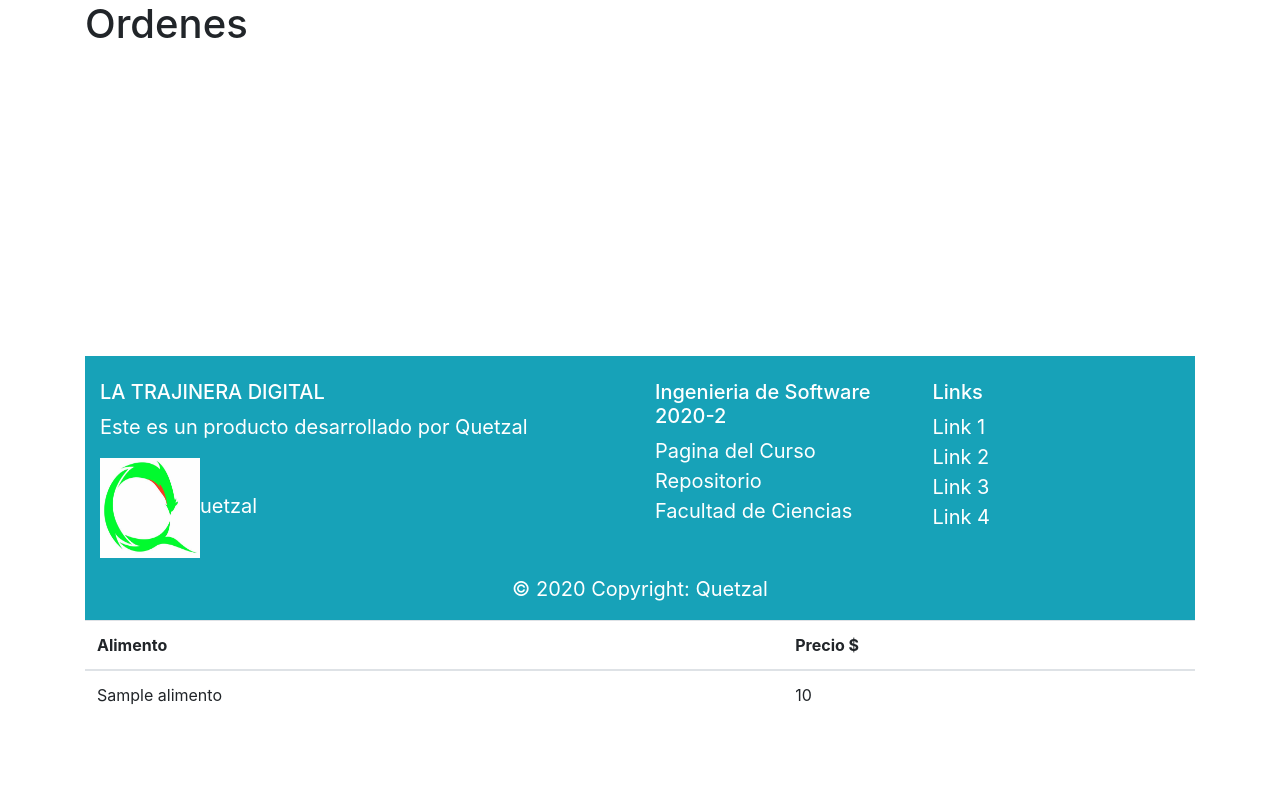
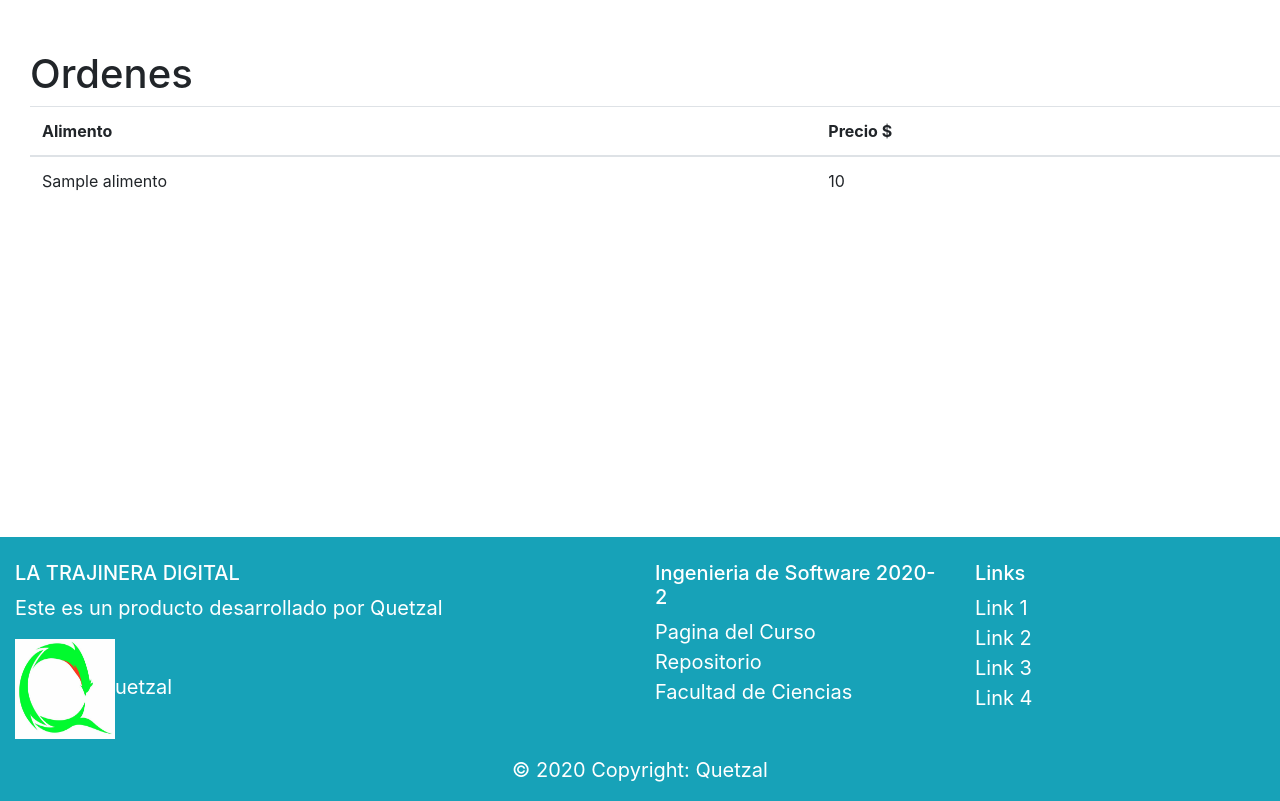
Before and after one commit to JacquelineParedesSanchez/Quetzal--La-trajinera-digital, a Django app: template trajineraDigital/apps/cliente/templates/cliente/alimentos_orden.html in a window 1280 px wide. Shown: the part 56-857 px from the top of the page. Before the commit the page ends 761 px from the top, so only its background shows below. Run offline with Django 3.2, Linux system fonts and the light colour scheme; the template is opened without the code that fills it: most values are stand-ins (such as "Sample title", 1, 10 or a date in 2020); some libraries are stand-ins or nearby versions.

Commit message:
tentativa version final

```diff
--- a/trajineraDigital/apps/cliente/templates/cliente/alimentos_orden.html
+++ b/trajineraDigital/apps/cliente/templates/cliente/alimentos_orden.html
@@ -2,23 +2,24 @@
 
 {% block body %}
 
-<div class="container">
+<div class="cont-top">
 	<h1>Ordenes</h1>
 
 	<ul class="list-group">
-
 		<div class="table">
 			<table class="table">
 				<thead>
 					<th>Alimento</th>
 					<th>Precio $</th>
 				</thead>
-
 				{% for Alimento in orden %}
 				<tr><td>{{ Alimento }}</td><td>{{ Alimento.precio }}</td></tr>
 				{% endfor %}
+
+			</table>
+		</div>
+
 	</ul>
 
 </div>
-
 {% endblock %}
```
Also changed, not shown: trajineraDigital/db.sqlite3. Lines whose indentation alone changed are shown as unchanged.
